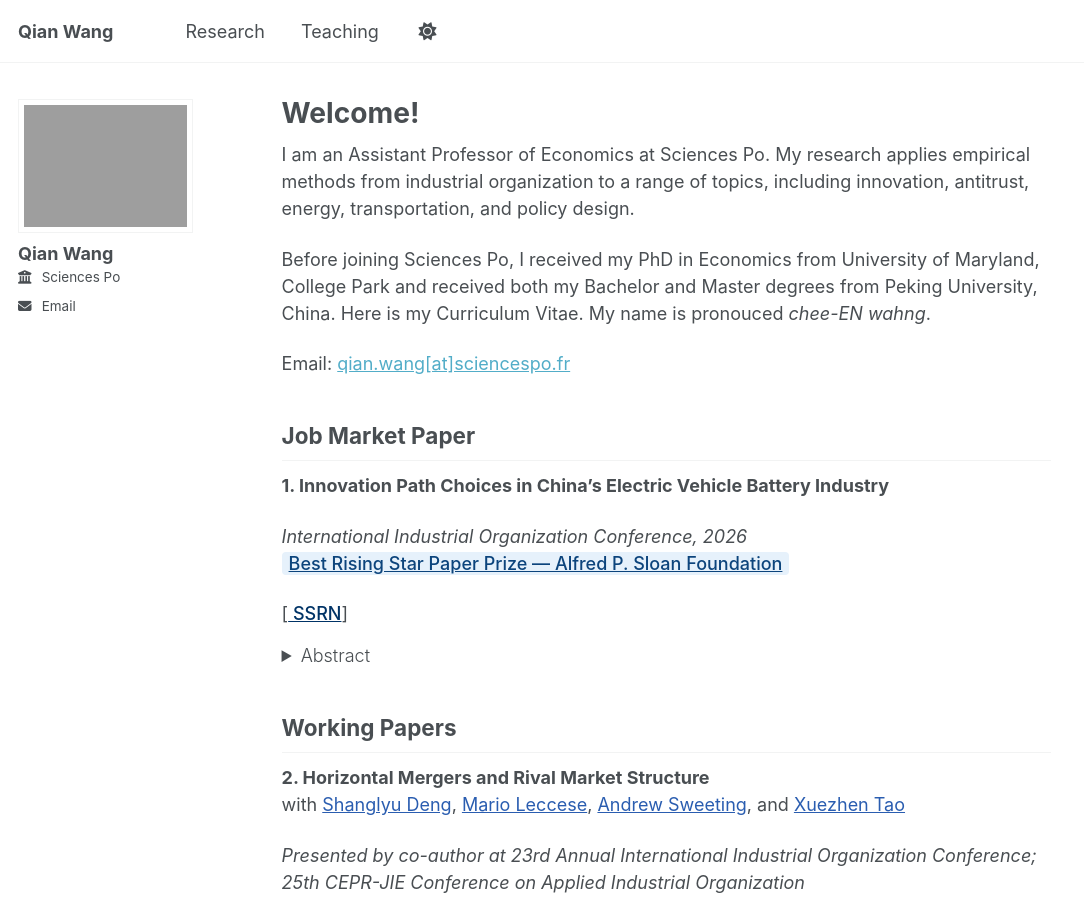
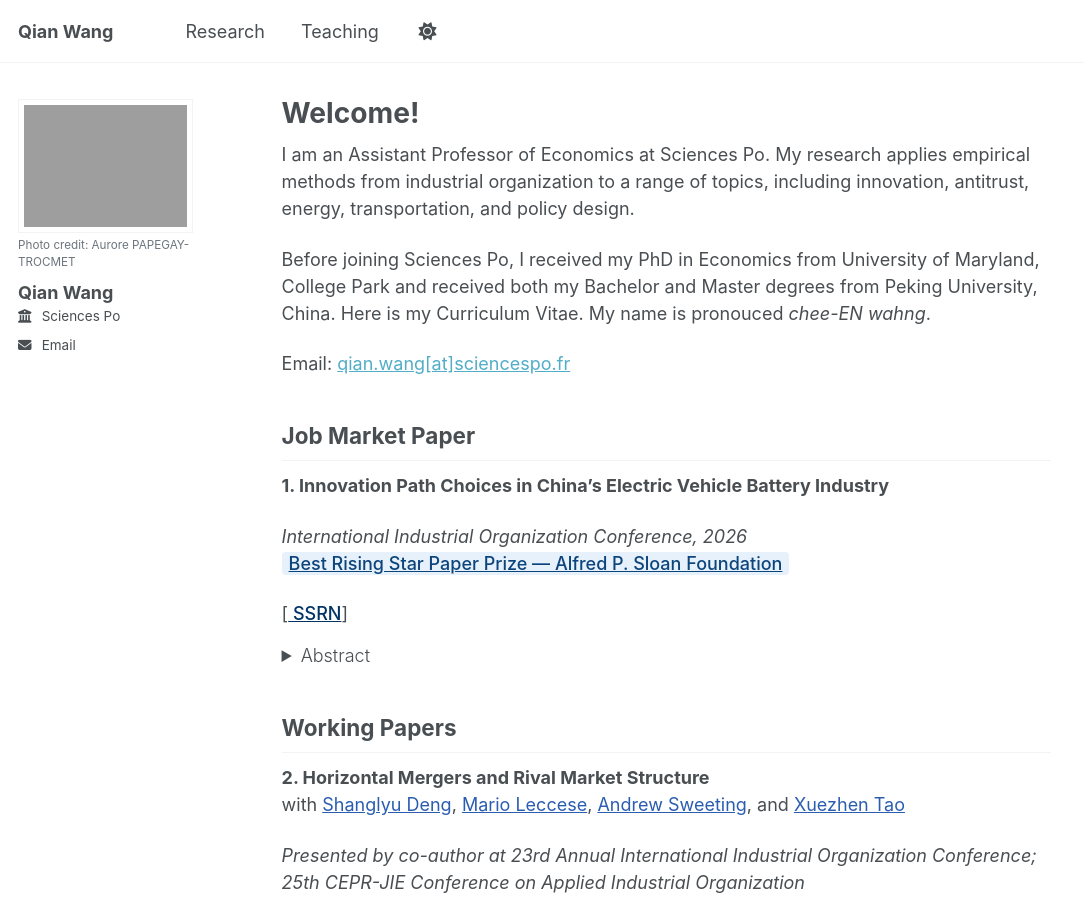
Before and after one commit to qwang819/qwang819.github.io, a Jekyll site: the page built from _pages/about.md, in a window 1280 px wide and 900 px high. Shown: the whole window, without its empty margins (0-1084 px from the left). Built offline with Jekyll 4.4.1, drawn with Linux system fonts in a browser that asks for light colours; a script that is not in the unit is left out.

Commit message:
Add photo credit to author profile
Added a photo credit for the author.

```diff
--- a/_includes/author-profile.html
+++ b/_includes/author-profile.html
@@ -12,6 +12,7 @@
     {% else %}
     	<img src="{{ author.avatar | prepend: "/images/" | prepend: base_path }}" class="author__avatar" alt="{{ author.name }}"  fetchpriority="high" />
     {% endif %}
+    <p class="author__photo-credit" style="font-size: 0.65em; color: #6c757d; margin: 0.3em 0 0 0;">Photo credit: Aurore PAPEGAY-TROCMET</p>
   </div>
 
   <div class="author__content">
```
